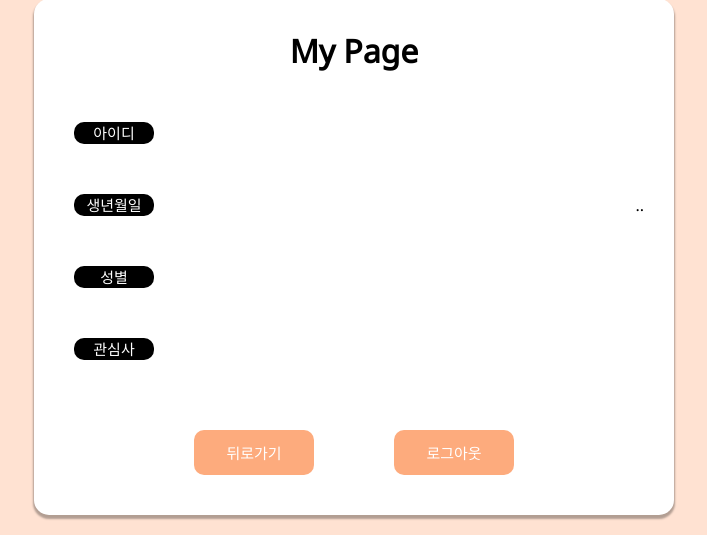
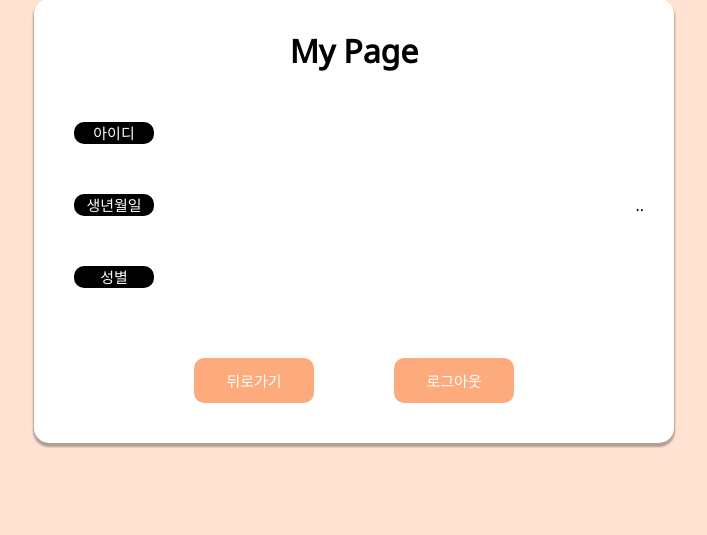
Before and after one commit to hanggae99-7-13/festiva123, a Flask app: template templates/mypage.html in a window 1280 px wide. Shown: the part 413-948 px from the top of the page, without its empty margins (286-993 px from the left). After the commit the page ends 861 px from the top, so only its background shows below. Run offline with Flask 2, Linux system fonts and the light colour scheme; the template is opened without the code that fills it, so the values that code supplies are empty; some libraries are stand-ins or nearby versions.

Commit message:
마이페이지-관심사 항목 삭제

```diff
--- a/templates/mypage.html
+++ b/templates/mypage.html
@@ -38,10 +38,6 @@
         <div class="mypage-box_title">성별</div>
         <span>{{ user_info.sex }}</span>
     </div>
-    <div class="mypage-box_text">
-        <div class="mypage-box_title">관심사</div>
-        <span></span>
-    </div>
     <div class="mypage-box_btn">
         <a href="/fork">
             <button>뒤로가기</button>
```
